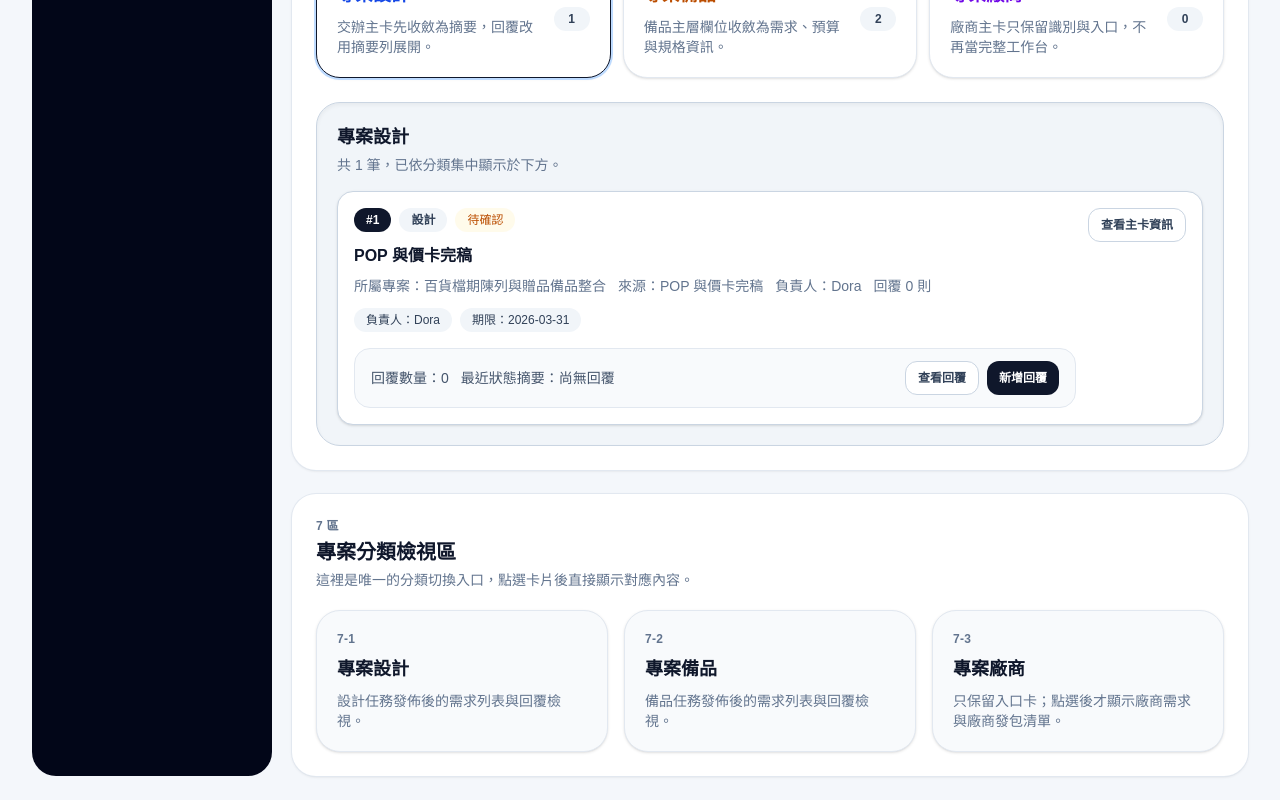
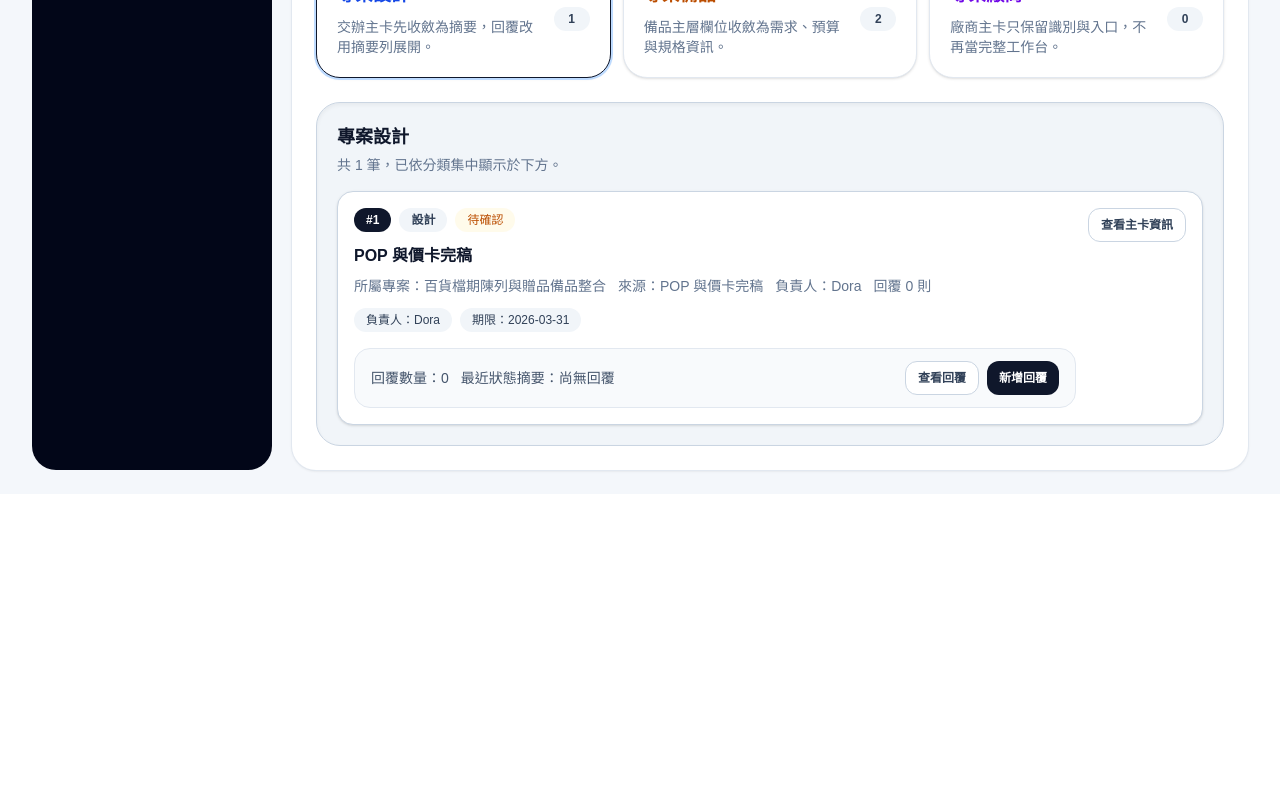
Before and after one commit to willy841/projectflow, a Next.js app in the folder project-mgmt/: page /projects/department-store-display-2026 in a window 1280 px wide. Shown: the part 2050-2850 px from the top of the page. After the commit the page ends 2544 px from the top, so only its background shows below. Built offline with nearby package versions, Linux system fonts and the light colour scheme.

Commit message:
fix: remove standalone vendor section

```diff
--- a/project-mgmt/src/components/project-detail-shell.tsx
+++ b/project-mgmt/src/components/project-detail-shell.tsx
@@ -5,7 +5,6 @@ import { useState } from "react";
 import { CopyEventInfoButton } from "@/components/copy-event-info-button";
 import { ExecutionTreeSection } from "@/components/execution-tree-section";
 import { Project, getStatusClass } from "@/components/project-data";
-import { ProjectVendorSection } from "@/components/project-vendor-section";
 import { RequirementsPanel } from "@/components/requirements-panel";
 
 export function ProjectDetailShell({ project }: { project: Project }) {
@@ -203,7 +202,6 @@ export function ProjectDetailShell({ project }: { project: Project }) {
       </section>
 
       <ExecutionTreeSection project={project} />
-      <ProjectVendorSection projectId={project.id} />
     </>
   );
 }
```
